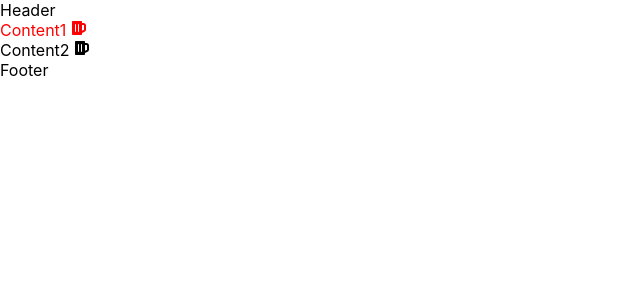
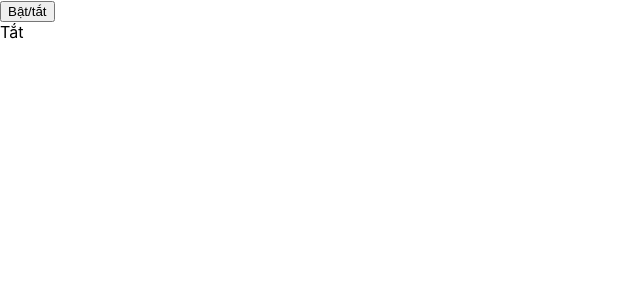
Before and after one commit to GiaTrong/learnReactjs, a React (Create React App) app: page / in a window 1280 px wide. Shown: the top 300 px of the page, without its empty margins (0-640 px from the left). Built offline with nearby package versions, Linux system fonts and the light colour scheme.

Commit message:
feat: học Usestate

```diff
--- a/src/App.js
+++ b/src/App.js
@@ -1,10 +1,5 @@
 import "./App.css";
-
-// IMPORT VÀO
-import Header from "./components/Header";
-import Footer from "./components/Footer";
-import NavigationMenu from "./components/NavigationMenu";
-import Content from "./components/Content";
+import Lamp from "./components/Lamp";
 
 function App() {
   const name = "Trong";
@@ -12,12 +7,7 @@ function App() {
   return (
     <>
     {/* KHI MUỐN SỬ DỤNG THÌ XUẤT RA */}
-      <Header />
-      <div>
-        <Content text="Content1" active={true}/>
-        <Content text="Content2" active={false}/>
-      </div>
-      <Footer />
+    <Lamp />
     </>
   );
 }
--- a/src/components/Content/index.js
+++ /dev/null
@@ -1,13 +0,0 @@
-import { FaBeer } from 'react-icons/fa';
-
-function Content(props) {
-  console.log(props);
-
-  return (
-    <>
-      <div className={props.active ? "active" : ""}>{props.text} <FaBeer /></div>
-    </>
-  );
-}
-
-export default Content;
--- a/src/components/Footer/index.js
+++ /dev/null
@@ -1,9 +0,0 @@
-function Footer() {
-    return (
-        <>
-            Footer
-        </>
-    )
-}
-
-export default Footer;
--- a/src/components/Header/index.js
+++ /dev/null
@@ -1,9 +0,0 @@
-function Header() {
-    return (
-        <>
-            Header
-        </>
-    )
-}
-
-export default Header;
--- /dev/null
+++ b/src/components/Lamp/index.js
@@ -0,0 +1,17 @@
+import { useState } from "react";
+function Lamp() {
+  const [status, setStatus] = useState(false);
+
+  const handleClick = () => {
+    setStatus(!status);
+  };
+
+  return (
+    <>
+      <button onClick={handleClick}>Bật/tắt</button>
+      <div>{status ? "Bật" : "Tắt"}</div>
+    </>
+  );
+}
+
+export default Lamp;
--- a/src/components/NavigationMenu/index.js
+++ /dev/null
@@ -1,9 +0,0 @@
-function NavigationMenu() {
-    return (
-        <>
-            NavigationMenu
-        </>
-    )
-}
-
-export default NavigationMenu;
```
